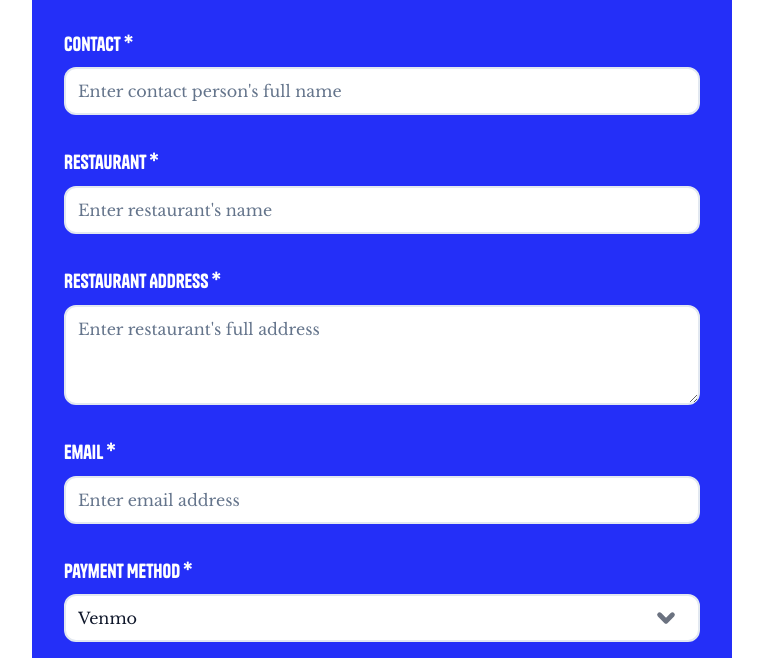
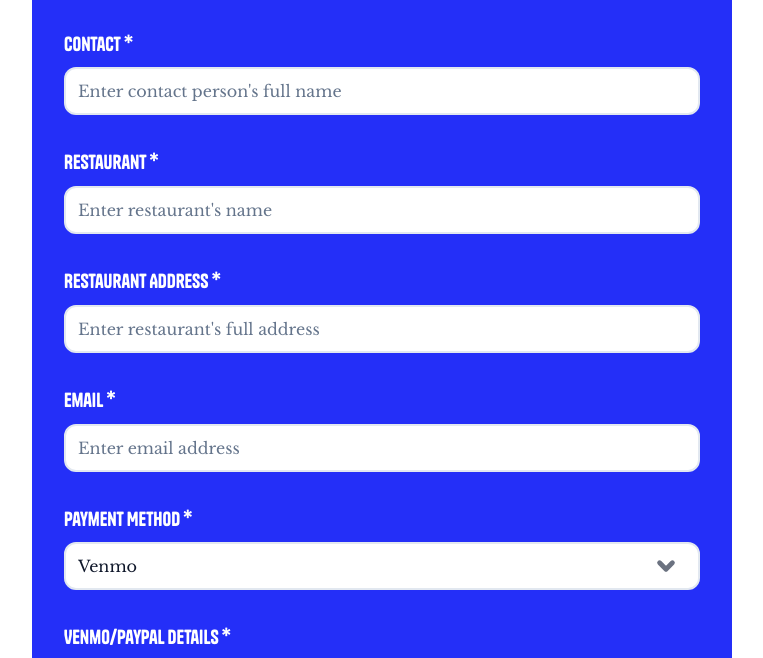
Before and after one commit to ssundram/tari_rebate_v1, a website built with Vite: page index.html in a window 1280 px wide. Shown: the part 435-1093 px from the top of the page, without its empty margins (258-1021 px from the left). Built offline with nearby package versions, Linux system fonts and the light colour scheme; some packages are replaced by stand-ins of ours; no server answers; the database is empty.

Commit message:
Change restaurant address to single-line input field

```diff
--- a/index.html
+++ b/index.html
@@ -525,13 +525,14 @@
             <!-- Restaurant Address -->
             <div class="form-group">
               <label for="restaurantAddress" class="form-label">Restaurant Address *</label>
-          <textarea
+              <input
+                type="text"
                 id="restaurantAddress"
                 name="restaurantAddress"
-            class="form-input form-textarea"
+                class="form-input"
                 placeholder="Enter restaurant's full address"
                 required
-          ></textarea>
+              >
             </div>
 
         <!-- Contact Email -->
```
Lines whose indentation alone changed are shown as unchanged.
